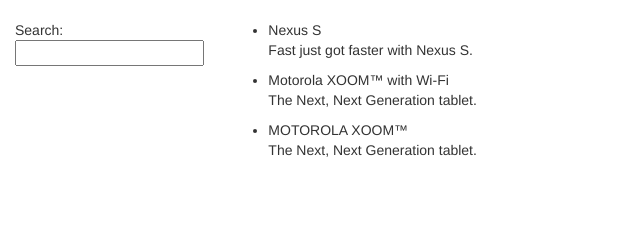
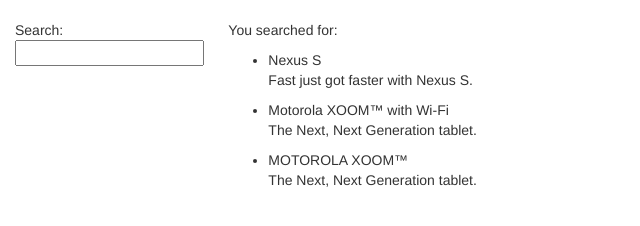
Before and after one commit to nolan-m/angular-tutorial, a website: page app/index.html in a window 1280 px wide. Shown: the whole page, without its empty margins (0-640 px from the left). Drawn offline with Linux system fonts and the light colour scheme.

Commit message:
step 3: display query in page

```diff
--- a/app/index.html
+++ b/app/index.html
@@ -20,7 +20,7 @@
       </div>
       <div class="col-md-10">
         <!--Body content-->
-
+        <p>You searched for: {{query}}</p>
         <ul class="phones">
           <li ng-repeat="phone in phones | filter:query">
             {{phone.name}}
```
Also changed, not shown: test/e2e/scenarios.js (+3 -4 lines), 1 other file.
